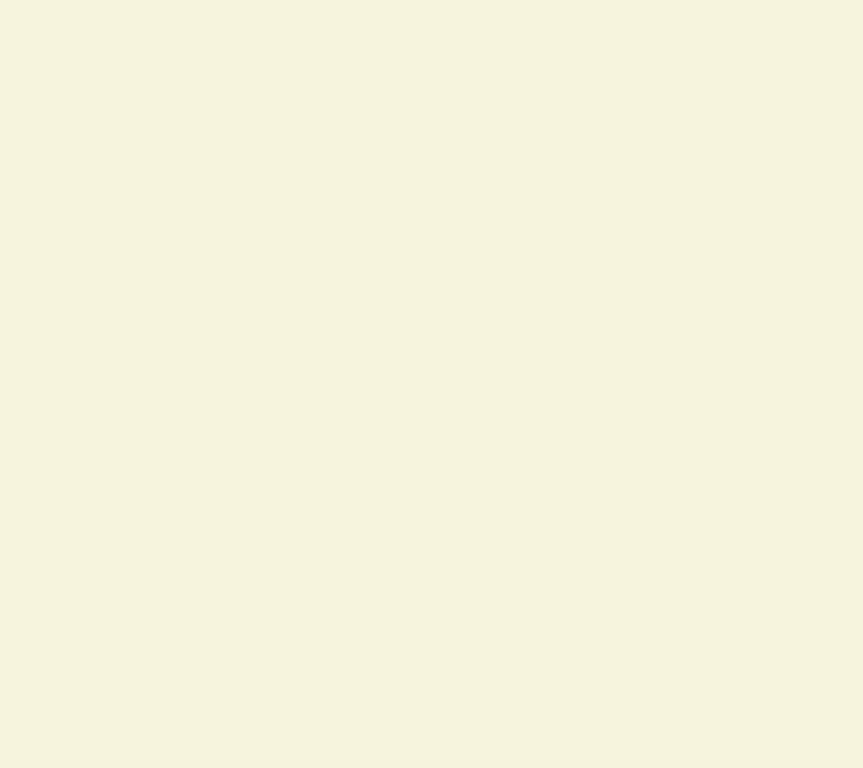
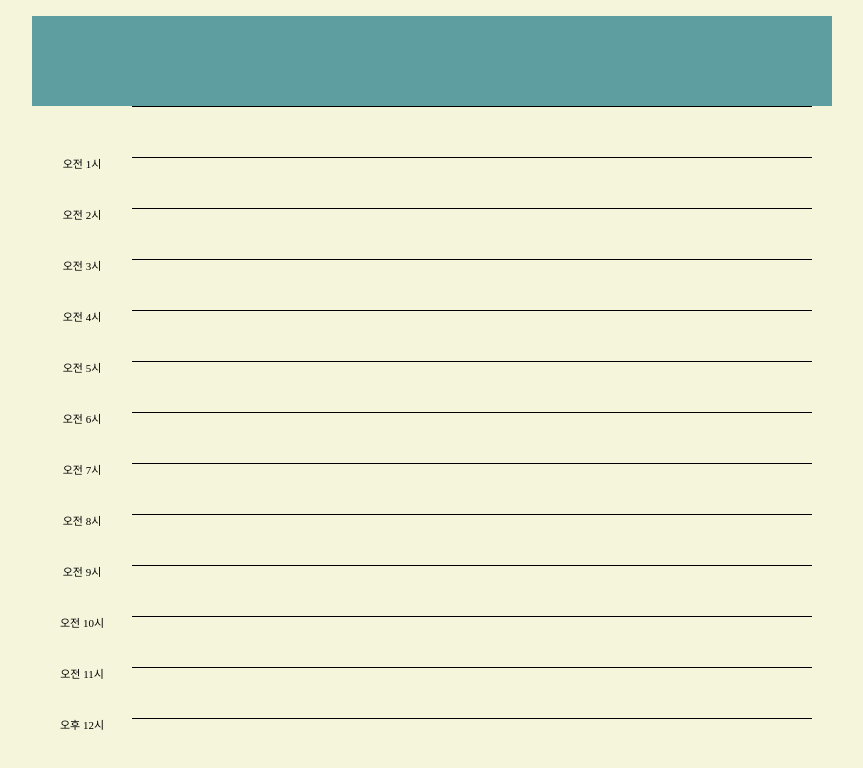
Before and after one commit to Ha-Young/Calendar-FrontEnd, a React (Create React App) app: page / in a window 1280 px wide. Shown: the top 768 px of the page, without its empty margins (208-1071 px from the left). Built offline with nearby package versions, Linux system fonts and the light colour scheme; no server answers.

Commit message:
daily outline upload

```diff
--- a/src/components/App/App.js
+++ b/src/components/App/App.js
@@ -18,8 +18,8 @@ function App() {
     <div className={styles.App}>
       <Header />
       <Switch>
-        {/* <Route exact path='/' exact component={ Calendar }/> */}
-        <Route exact path='/calendar' exact component={ Calendar }/>
+        <Route exact path='/' exact component={ Calendar }/>
+        {/* <Route exact path='/calendar' component={ Calendar }/> */}
         {/* <Route path='/events' component={ Events }/> */}
         {/* <Route path='/events/:eventId' component={}/> */}
       </Switch>
--- a/src/components/Calendar/Calendar.js
+++ b/src/components/Calendar/Calendar.js
@@ -1,26 +1,113 @@
-import React from 'react';
+import React, { useState } from 'react';
 import styles from './Calendar.module.css';
 
 function Calendar () {
+  const [date, setDate] = useState('');
+
   return (
     <div className={styles.Outline}>
-      <div className={styles.Daily}></div>
-      <div className={styles.Time}></div>
-      <div className={styles.Time}></div>
-      <div className={styles.Time}></div>
-      <div className={styles.Time}></div>
-      <div className={styles.Time}></div>
-      <div className={styles.Time}></div>
-      <div className={styles.Time}></div>
-      <div className={styles.Time}></div>
-      <div className={styles.Time}></div>
-      <div className={styles.Time}></div>
-      <div className={styles.Time}></div>
-      <div className={styles.Time}></div>
-      <div className={styles.Time}></div>
-      <div className={styles.Time}></div>
-      <div className={styles.Time}></div>
-      <div className={styles.Time}></div>
+      <div className={styles.Daily}>
+      </div>
+      <div className={styles.Box}>
+        <div className={styles.Timeline}>
+          <div className={styles.Time}></div>
+          <div className={styles.Time}>
+            <span className={styles.Hour}>오전 1시</span>
+          </div>
+          <div className={styles.Time}>
+            <span className={styles.Hour}>오전 2시</span>
+          </div>
+          <div className={styles.Time}>
+            <span className={styles.Hour}>오전 3시</span>
+          </div>
+          <div className={styles.Time}>
+            <span className={styles.Hour}>오전 4시</span>
+          </div>
+          <div className={styles.Time}>
+            <span className={styles.Hour}>오전 5시</span>
+          </div>
+          <div className={styles.Time}>
+            <span className={styles.Hour}>오전 6시</span>
+          </div>
+          <div className={styles.Time}>
+            <span className={styles.Hour}>오전 7시</span>
+          </div>
+          <div className={styles.Time}>
+            <span className={styles.Hour}>오전 8시</span>
+          </div>
+          <div className={styles.Time}>
+            <span className={styles.Hour}>오전 9시</span>
+          </div>
+          <div className={styles.Time}>
+            <span className={styles.Hour}>오전 10시</span>
+          </div>
+          <div className={styles.Time}>
+            <span className={styles.Hour}>오전 11시</span>
+          </div>
+          <div className={styles.Time}>
+            <span className={styles.Hour}>오후 12시</span>
+          </div>
+          <div className={styles.Time}>
+            <span className={styles.Hour}>오후 1시</span>
+          </div>
+          <div className={styles.Time}>
+            <span className={styles.Hour}>오후 2시</span>
+          </div>
+          <div className={styles.Time}>
+            <span className={styles.Hour}>오후 3시</span>
+          </div>
+          <div className={styles.Time}>
+            <span className={styles.Hour}>오후 4시</span>
+          </div>
+          <div className={styles.Time}>
+            <span className={styles.Hour}>오후 5시</span>
+          </div>
+          <div className={styles.Time}>
+            <span className={styles.Hour}>오후 6시</span>
+          </div>
+          <div className={styles.Time}>
+            <span className={styles.Hour}>오후 7시</span>
+          </div>
+          <div className={styles.Time}>
+            <span className={styles.Hour}>오후 8시</span>
+          </div>
+          <div className={styles.Time}>
+            <span className={styles.Hour}>오후 9시</span>
+          </div>
+          <div className={styles.Time}>
+            <span className={styles.Hour}>오후 10시</span>
+          </div>
+          <div className={styles.Time}>
+            <span className={styles.Hour}>오후 11시</span>
+          </div>
+        </div>
+        <div className={styles.Todoline}>
+          <div className={styles.Todo}></div>
+          <div className={styles.Todo}></div>
+          <div className={styles.Todo}></div>
+          <div className={styles.Todo}></div>
+          <div className={styles.Todo}></div>
+          <div className={styles.Todo}></div>
+          <div className={styles.Todo}></div>
+          <div className={styles.Todo}></div>
+          <div className={styles.Todo}></div>
+          <div className={styles.Todo}></div>
+          <div className={styles.Todo}></div>
+          <div className={styles.Todo}></div>
+          <div className={styles.Todo}></div>
+          <div className={styles.Todo}></div>
+          <div className={styles.Todo}></div>
+          <div className={styles.Todo}></div>
+          <div className={styles.Todo}></div>
+          <div className={styles.Todo}></div>
+          <div className={styles.Todo}></div>
+          <div className={styles.Todo}></div>
+          <div className={styles.Todo}></div>
+          <div className={styles.Todo}></div>
+          <div className={styles.Todo}></div>
+          <div className={styles.Todo}></div>
+        </div>
+        </div>
     </div>
   );
 }
--- a/src/components/Calendar/Calendar.module.css
+++ b/src/components/Calendar/Calendar.module.css
@@ -1,18 +1,51 @@
 .Outline {
-  width: 550px;
-  height: 95%;
-  border: 1px solid black;
+  overflow: scroll;
+  overflow-x: hidden;
   margin: 0 auto;
+  width: 800px;
+  height: 90%;
 }
 
 .Daily {
-  width: 550px;
+  width: 800px;
   height: 90px;
-  background-color: cadetblue;;
+  background-color: cadetblue;
+}
+
+.Box {
+  display: flex;
+  flex-direction: row;
+  width: 800px;
+  height: 1250px;
+}
+
+.Timeline {
+  width: 100px;
+  height: 1250px;
 }
 
 .Time {
-  width: 500px;
+  position: relative;
+  width: 100px;
   height: 50px;
-  border-bottom: 1px solid black;
+  font-size: 11px;
+  border-top: 1px solid beige;
 }
+
+.Hour {
+  display: block;
+  position: relative;
+  text-align: center;
+  top: -3px;
+}
+
+.Todoline {
+  width: 680px;
+  height: 1250px;
+}
+
+.Todo {
+  width: 680px;
+  height: 50px;
+  border-top: 1px solid black;
+}
```
